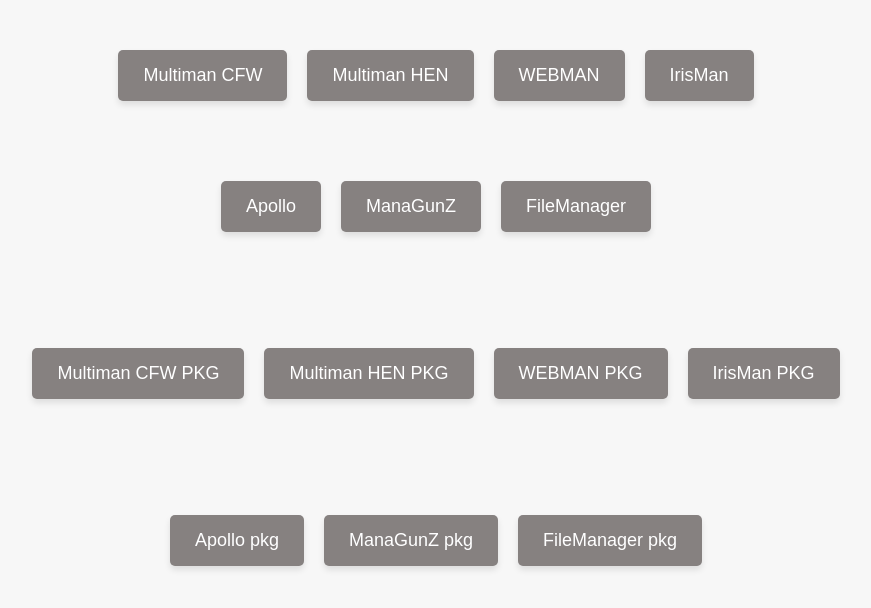
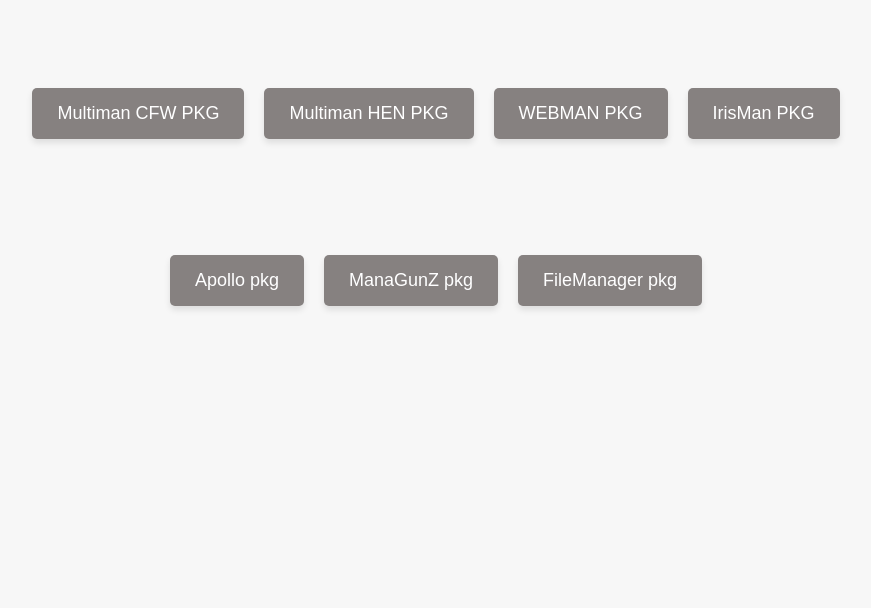
Before and after one commit to TW-N/PS3-TW, a plain HTML site: page apps/index.html in a window 1280 px wide. Shown: the whole page, without its empty margins (204-1075 px from the left). Drawn offline with Linux system fonts and the light colour scheme.

Commit message:
Update index.html

```diff
--- a/apps/index.html
+++ b/apps/index.html
@@ -86,26 +86,6 @@
 </head>
 <body>
   <main>
-    <section id="downloads">
-      <div class="link-container">
-        <a href="./files/Multiman 4.85 For CFW Only By Dark Space.p3t">Multiman CFW</a>
-        <a href="./files/Multiman 4.84 For HEN Only By Dark Space.p3t">Multiman HEN</a>
-        <a href="http://github.com/Siverslayer/just-files/raw/main/WebMan%20v1.47.46a%20By%20Dark%20Space.p3t">WEBMAN</a>
-        <a href="http://github.com/Siverslayer/just-files/raw/main/IRISMAN%20v4.91%20By%20Dark%20Space.p3t">IrisMan</a>
-      </div>
-    </section>
-  </main>
-
-  <main>
-    <section id="downloads">
-      <div class="link-container">
-        <a href="https://github.com/Siverslayer/just-files/raw/main/Apollo%20Save%20Tool%20By%20Dark%20Space.p3t">Apollo</a>
-        <a href="http://github.com/Siverslayer/just-files/raw/main/ManaGunZ%20Dark%20Space.p3t">ManaGunZ</a>
-        <a href="http://github.com/Siverslayer/just-files/raw/main/FileManager%20Dark%20Space.p3t">FileManager</a>
-      </div>
-    </section>
-  </main>
-<br>
 <br>
   <main>
     <section id="downloads">
```
